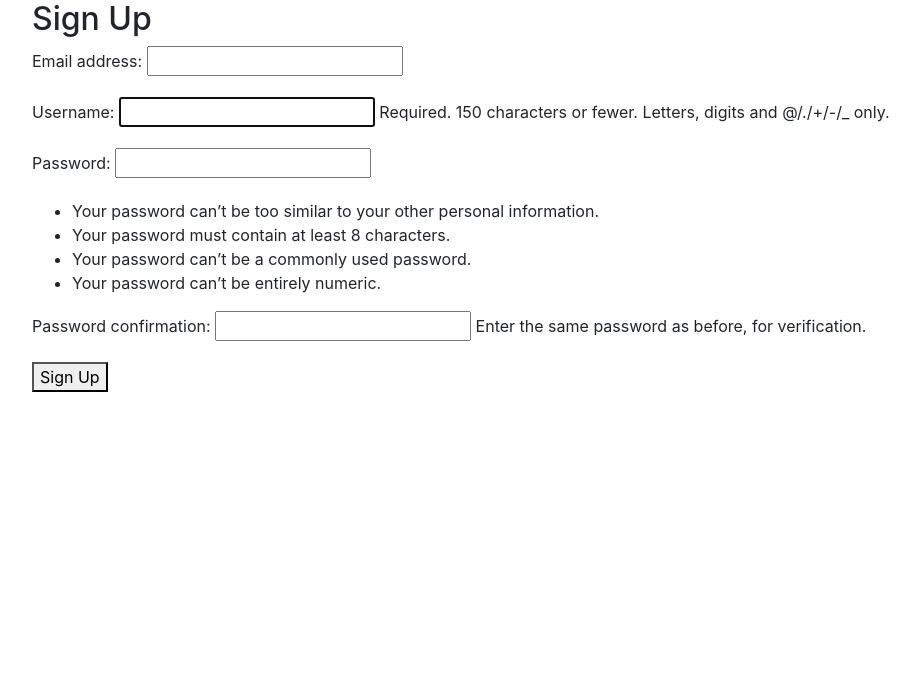
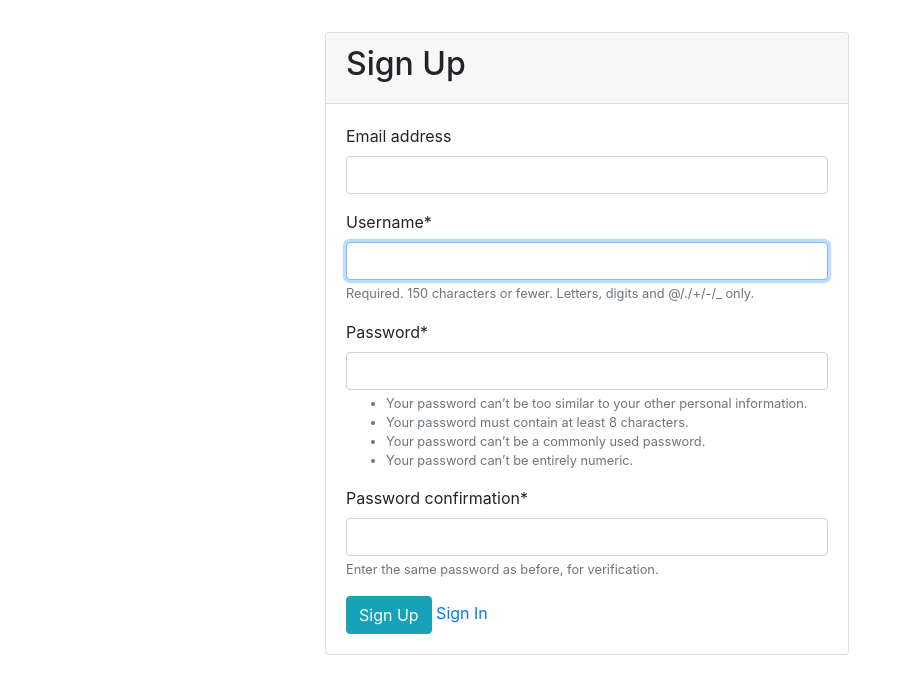
Before and after one commit to Kejebo/usersdjango, a Django app: page /accounts/signup/ in a window 1280 px wide. Shown: the top 694 px of the page, without its empty margins (53-973 px from the left). Run offline with Django 3.2, Linux system fonts and the light colour scheme; parts of the project's set-up code (start-up, migrations or seed data) failed here and were passed over; some libraries are stand-ins or nearby versions.

Commit message:
implement crispy forms

```diff
--- a/demo_users/template/base.html
+++ b/demo_users/template/base.html
@@ -1,34 +1,36 @@
 {% load static %}
 <!DOCTYPE html>
 <html>
+
 <head>
   <meta charset="utf-8">
   <title>{% block title %}{% endblock %}</title>
   <link rel="stylesheet" href="{% static 'css/base.css' %}">
-<link rel="stylesheet" href="https://stackpath.bootstrapcdn.com/bootstrap/4.5.2/css/bootstrap.min.css" integrity="sha384-JcKb8q3iqJ61gNV9KGb8thSsNjpSL0n8PARn9HuZOnIxN0hoP+VmmDGMN5t9UJ0Z" crossorigin="anonymous">
+  <link rel="stylesheet" href="https://stackpath.bootstrapcdn.com/bootstrap/4.5.2/css/bootstrap.min.css"
+    integrity="sha384-JcKb8q3iqJ61gNV9KGb8thSsNjpSL0n8PARn9HuZOnIxN0hoP+VmmDGMN5t9UJ0Z" crossorigin="anonymous">
 </head>
+
 <body>
   {% if user.is_authenticated %}
 
   <nav class="navbar navbar-expand-lg bg-dark text-white">
     <a class="navbar-brand" href="#">Navbar</a>
-        <button class="navbar-toggler" type="button" data-toggle="collapse" data-target="#navbarSupportedContent" aria-controls="navbarSupportedContent" aria-expanded="false" aria-label="Toggle navigation">
+    <button class="navbar-toggler" type="button" data-toggle="collapse" data-target="#navbarSupportedContent"
+      aria-controls="navbarSupportedContent" aria-expanded="false" aria-label="Toggle navigation">
       <span class="navbar-toggler-icon"></span>
     </button>
 
     <div class="collapse navbar-collapse" id="navbarSupportedContent">
-          <ul class="navbar-nav mr-auto">
+      <ul class="navbar-nav ml-auto">
         <li>
           <a class="nav-link" href="#">Home</a>
         </li>
         <li class="nav-item">
-              <a class="nav-link" href="#">Link</a>
+          <a class="nav-link" href="{% url 'logout' %}" class="btn btn-outline-success my-2 my-sm-0" type="submit">Log
+            Out</a>
+
         </li>
       </ul>
-          <form class="form-inline my-2 my-lg-0">
-            <input class="form-control mr-sm-2" type="search" placeholder="Search" aria-label="Search">
-            <a href="{% url 'logout' %}" class="btn btn-outline-success my-2 my-sm-0" type="submit">Log Out</a>
-          </form>
     </div>
   </nav>
   {% endif %}
@@ -36,6 +38,16 @@
   <div class="container">
     {% block content %}
     {% endblock content %}
+
   </div>
+  <script src="https://code.jquery.com/jquery-3.3.1.slim.min.js" integrity="sha384-q8i/X+965DzO0rT7abK41JStQIAqVgRVzpbzo5smXKp4YfRvH+8\
+abtTE1Pi6jizo" crossorigin="anonymous"></script>
+  <script src="https://cdnjs.cloudflare.com/ajax/libs/popper.js/1.14.7/\
+umd/popper.min.js" integrity="sha384UO2eT0CpHqdSJQ6hJty5KVphtPhzWj9WO1\
+clHTMGa3JDZwrnQq4sF86dIHNDz0W1" crossorigin="anonymous"></script>
+  <script src="https://stackpath.bootstrapcdn.com/bootstrap/4.3.1/js/\
+bootstrap.min.js" integrity="sha384-JjSmVgyd0p3pXB1rRibZUAYoIIy6OrQ6V\
+rjIEaFf/nJGzIxFDsf4x0xIM+B07jRM" crossorigin="anonymous"></script>
 </body>
+
 </html>
--- a/demo_users/template/signup.html
+++ b/demo_users/template/signup.html
@@ -1,10 +1,29 @@
 {% extends 'base.html' %}
+{% load crispy_forms_tags %}
+
 {% block title %}Sign Up{% endblock title %}
 {% block content %}
-<h2>Sign Up</h2>
-<form method="post">
-    {% csrf_token %}
-    {{ form.as_p }}
-    <button type="submit">Sign Up</button>
-</form>
+<div class="container mt-3 p-3">
+    <div class="row">
+        <div class="col-3"></div>
+        <div class="col-6">
+            <div class="card">
+                <div class="card-header">
+                    <h2>Sign Up</h2>
+                </div>
+                <div class="card-body">
+                    <form method="post">
+                        {% csrf_token %}
+                        {{ form|crispy }}
+                        <button type="submit" class="btn btn-info">Sign Up</button>
+                        <a href="{% url 'login' %}">Sign In</a>
+                    </form>
+                </div>
+            </div>
+        </div>
+
+        <div class="col-3"></div>
+
+    </div>
+</div>
 {% endblock content %}
```
Lines whose indentation alone changed are shown as unchanged.
